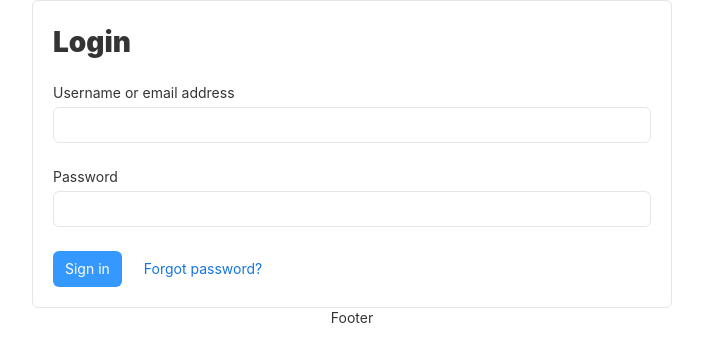
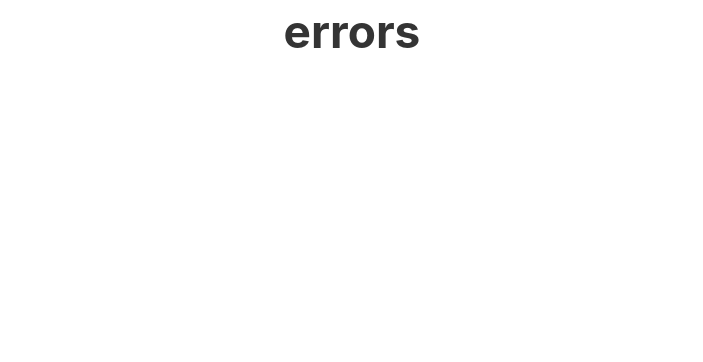
Before and after one commit to joao-pedro-de-moura/OnboardinFront, a React (Create React App) app: page / in a window 1280 px wide. Shown: the top 362 px of the page, without its empty margins (288-991 px from the left). Built offline with nearby package versions, Linux system fonts and the light colour scheme.

Commit message:
configurada autorizações de direcionamento de pagina

```diff
--- a/src/pages/error/index.js
+++ b/src/pages/error/index.js
@@ -4,7 +4,7 @@ export default function pageErro(){
     return (
         <div >
        <h1>
-        error
+        errors
        </h1>
       </div>
 
--- a/src/pages/login/index.js
+++ b/src/pages/login/index.js
@@ -1,7 +1,6 @@
 import {
   Container,
   Content,
-  Footer,
   Form,
   ButtonToolbar,
   Button,
@@ -20,7 +19,7 @@ export default function Login(){
               <Panel header={<h3>Login</h3>} bordered>
                 <Form fluid>
                   <Form.Group>
-                    <Form.ControlLabel>Username or email address</Form.ControlLabel>
+                    <Form.ControlLabel> email </Form.ControlLabel>
                     <Form.Control name="name" />
                   </Form.Group>
                   <Form.Group>
@@ -38,7 +37,6 @@ export default function Login(){
             </FlexboxGrid.Item>
           </FlexboxGrid>
         </Content>
-        <Footer>Footer</Footer>
       </Container>
     </div>
 
--- a/src/routes/index.js
+++ b/src/routes/index.js
@@ -1,7 +1,8 @@
 import React from "react";
-import { BrowserRouter, Routes, Route } from "react-router-dom";
+import { BrowserRouter, Route, Routes } from "react-router-dom";
 import Login from "../pages/login"
 import PageErro from "../pages/error";
+import MyRoute from "./myRoute";
 
 
 export default function Routers(){
@@ -9,8 +10,10 @@ export default function Routers(){
     return(
         <BrowserRouter>
         <Routes>
-            <Route exact path="/" element ={<Login/>} />
-            <Route  path="*" element ={<PageErro/>} />
+            <Route  element ={<MyRoute/>} >
+            <Route  path="/login" element ={<Login/>} />
+            </Route>
+            <Route  path="/" element ={<PageErro/>} />
          </Routes>
         </BrowserRouter>
 
--- /dev/null
+++ b/src/routes/myRoute.js
@@ -0,0 +1,13 @@
+import React from "react";
+import { Outlet, Navigate } from "react-router-dom";
+
+
+const PrivateRoutes = () =>{
+const auth ={'token': false}
+    return(
+        auth.token ? <Outlet/> : <Navigate to = "/"/>
+    )
+
+}
+
+export default PrivateRoutes
```
